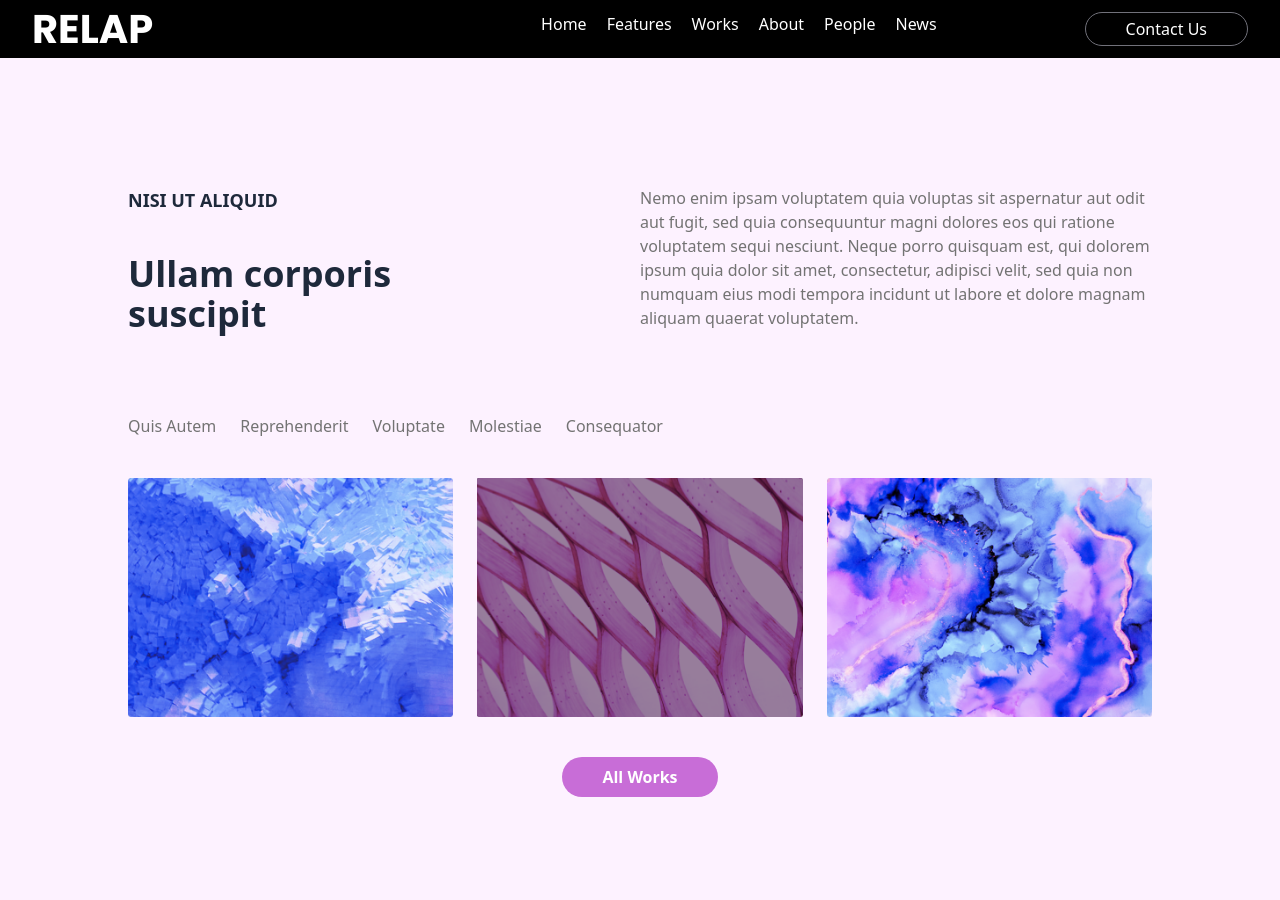
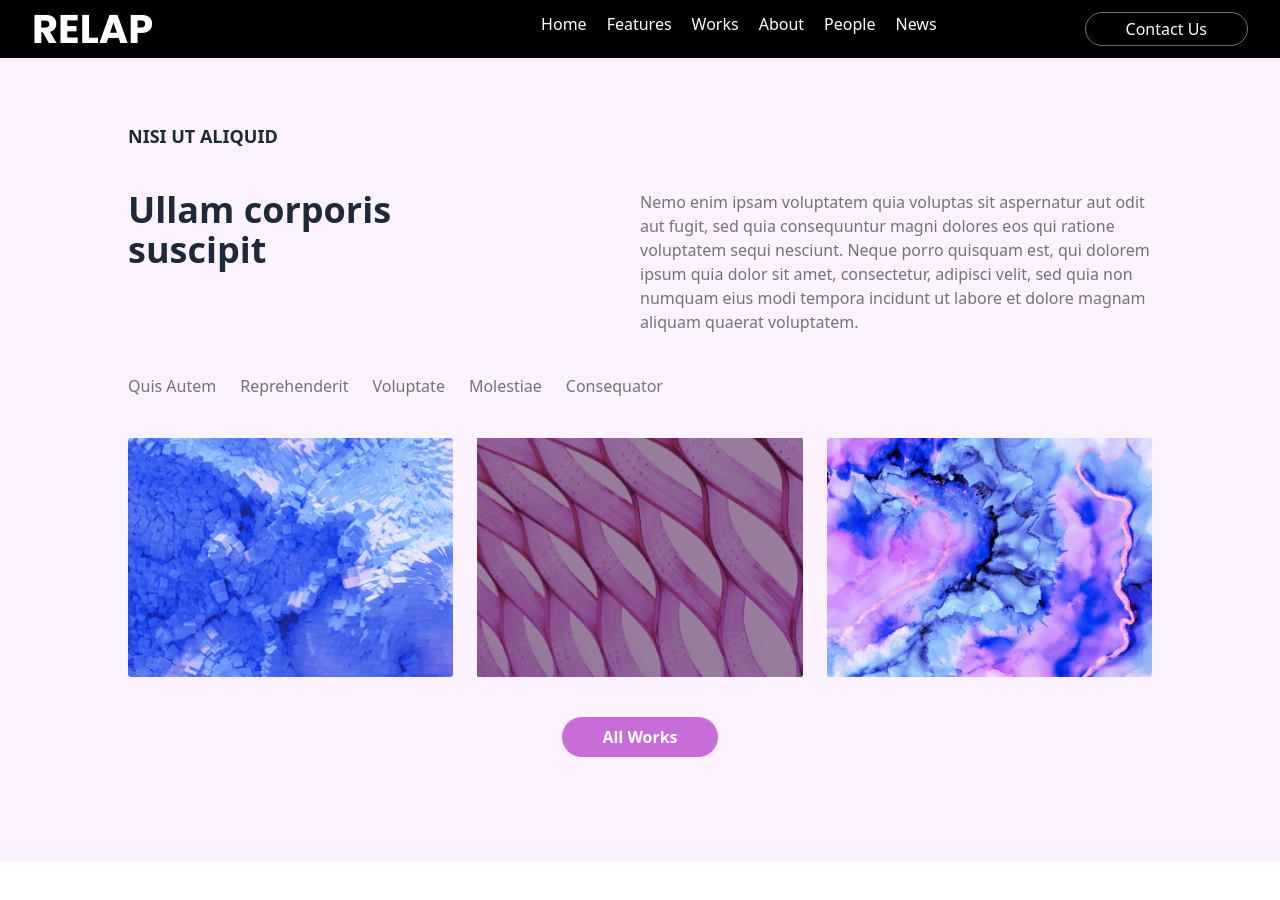
Before and after one commit to WalassiSilva/relap, a React (Vite) app: page /works in a window 1280 px wide. Shown: the top 900 px of the page. After the commit the page ends 861 px from the top, so only its background shows below. Built offline with nearby package versions, Linux system fonts and the light colour scheme.

Commit message:
style: ajust works sections positions

```diff
--- a/src/components/WorksSection/index.tsx
+++ b/src/components/WorksSection/index.tsx
@@ -5,11 +5,11 @@ import work3 from "../../assets/images/works/work3.png"
 
 export function WorksSection() {
   return (
-    <section className="flex flex-col gap-10 p-4 md:p-[10%] bg-[#FDF2FF]">
+    <section className="flex flex-col px-4 py-16 md:px-[10%] bg-[#FDF2FF]">
 
+      <h5 className="text-lg font-bold text-slate-800 mb-6 md:mb-10 ">NISI UT ALIQUID</h5>
       <div className="lg:flex ">
-        <article className="lg:w-1/2">
-          <h5 className="text-lg font-bold text-slate-800 mb-10">NISI UT ALIQUID</h5>
+        <article className="lg:w-1/2 self-start">
           <h3 className="text-4xl font-bold text-slate-800 mb-10">Ullam corporis <br />suscipit</h3>
         </article>
         <article className="lg:w-1/2">
@@ -17,7 +17,7 @@ export function WorksSection() {
         </article>
       </div>
 
-      <div className="flex flex-col flex-wrap justify-between text-neutral-500 ">
+      <div className="flex flex-col flex-wrap justify-between text-neutral-500 md:mt-10">
         <nav className="mb-10">
           <button className="btn-work">Quis Autem</button>
           <button className="btn-work">Reprehenderit</button>
```
